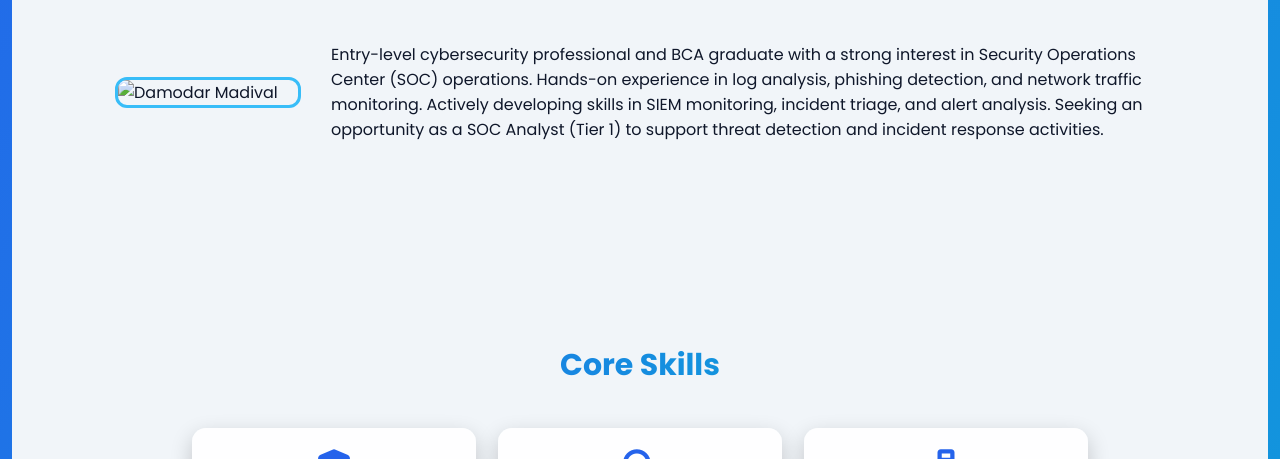
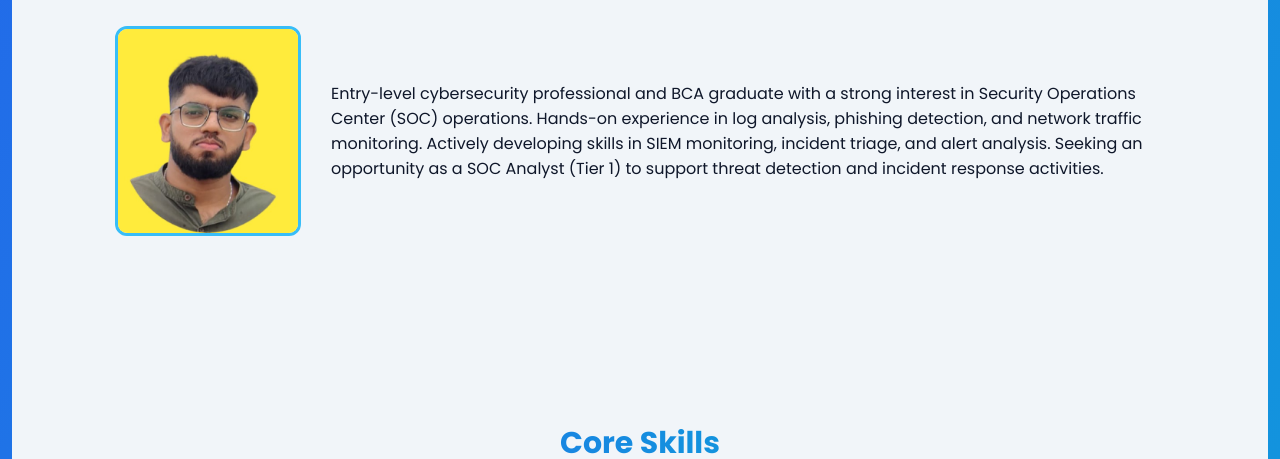
Before and after one commit to DamodarMadival88/DamodarMadival.github.io, a plain HTML site: page index.html in a window 1280 px wide. Shown: the part 641-1100 px from the top of the page. Drawn offline with Linux system fonts and the light colour scheme.

Commit message:
Update index.html

```diff
--- a/index.html
+++ b/index.html
@@ -206,7 +206,7 @@ footer{
     <div style="display: flex; align-items: center; gap: 30px; flex-wrap: wrap;">
 
         <!-- LEFT SIDE IMAGE -->
-        <img src="profile.jpg" alt="Damodar Madival"
+        <img src="profile (2).jpg" alt="Damodar Madival"
              style="width: 180px; border-radius: 12px; border: 3px solid #38bdf8;">
 
         <!-- RIGHT SIDE TEXT -->
```
